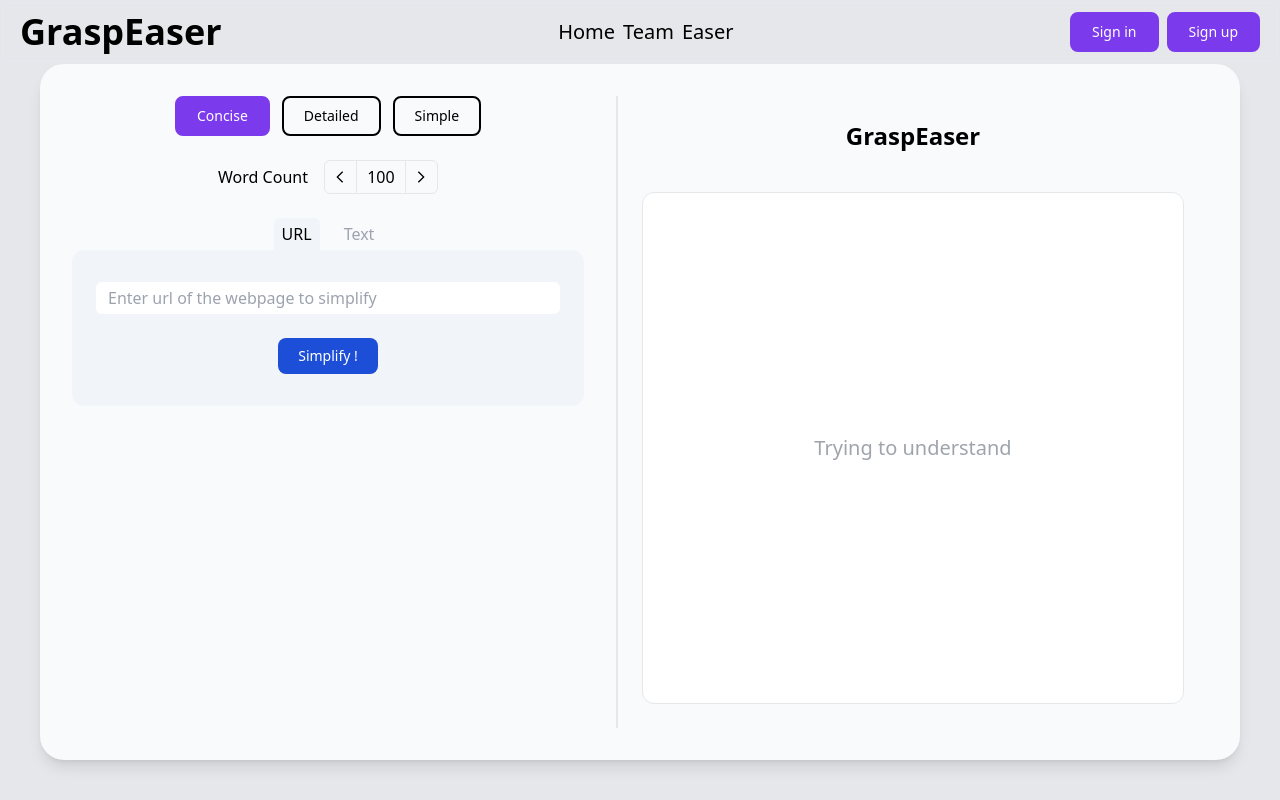
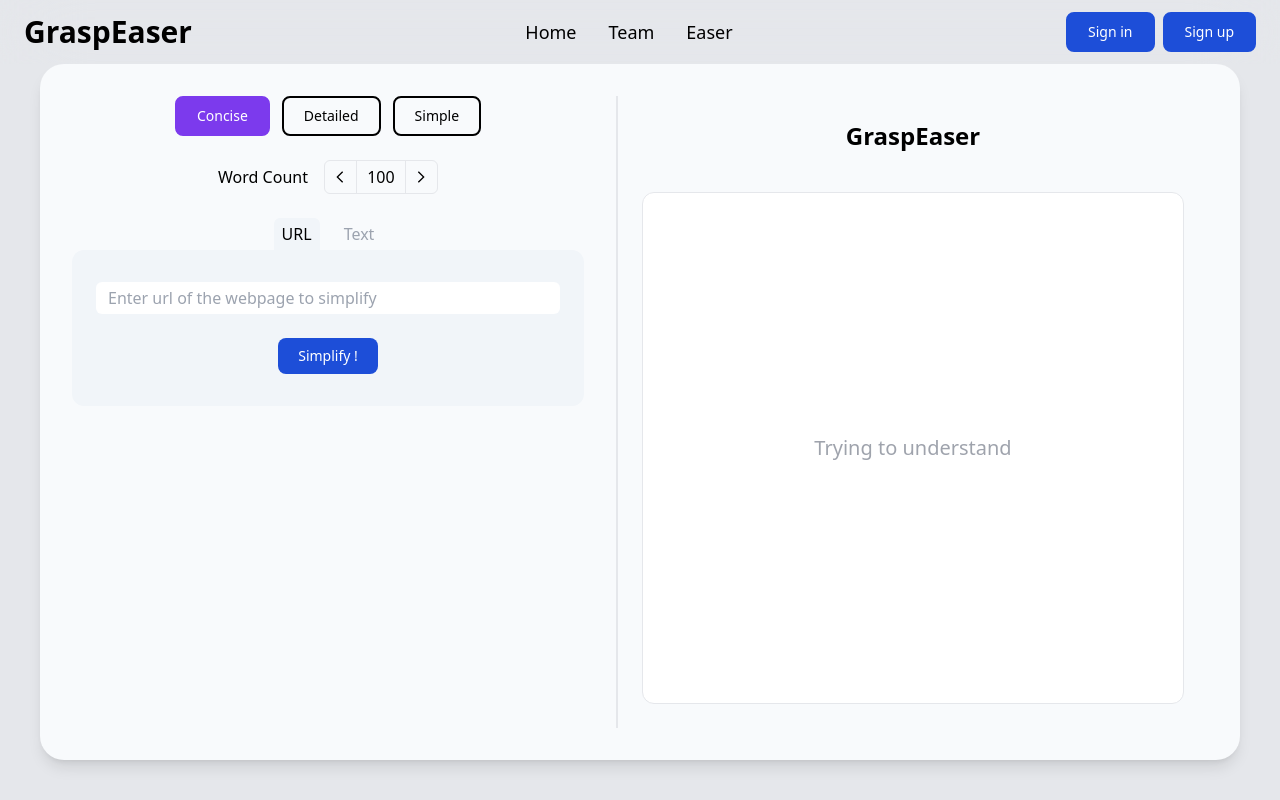
Before and after one commit to mohammedasimahmed/GraspEaser, a Next.js app in the folder apps/frontend/: page /easer in a window 1280 px wide. Built offline with nearby package versions, Linux system fonts and the light colour scheme.

Commit message:
fix: navbar responsiveness and hero animation

```diff
--- a/apps/frontend/src/components/sections/Hero.tsx
+++ b/apps/frontend/src/components/sections/Hero.tsx
@@ -1,6 +1,7 @@
 import React from "react";
 import { AuroraBackground } from "../ui/aurora-background";
 import herodata from "@/data/hero.json";
+import { FadeInAnimator } from "@/lib/animations";
 
 const Hero = () => {
   const { title, subtitle } = herodata;
@@ -8,8 +9,12 @@ const Hero = () => {
     <>
       <AuroraBackground>
         <div className="flex flex-col justify-center items-center">
-          <div className="text-6xl sm:text-7xl md:text-8xl font-semibold mb-5 text-center">{title}</div>
-          <div className="text-3xl md:text-4xl font-extralight text-center">{subtitle}</div>
+          <FadeInAnimator duration={1}>
+            <div className="text-6xl sm:text-7xl md:text-8xl font-semibold mb-5 text-center">{title}</div>
+          </FadeInAnimator>
+          <FadeInAnimator duration={2.5}>
+            <div className="text-3xl md:text-4xl font-extralight text-center">{subtitle}</div>
+          </FadeInAnimator>
         </div>
       </AuroraBackground>
     </>
--- a/apps/frontend/src/components/ui/button.tsx
+++ b/apps/frontend/src/components/ui/button.tsx
@@ -6,7 +6,8 @@ const baseClass = 'px-3 py-1 text-sm lg:px-5 lg:py-2 lg:text-medium rounded-lg f
 const variants = {
   'primary': 'bg-violet-600 hover:bg-violet-700 text-white border-2 border-violet-600 hover:bg-violet-700',
   'unselected': 'border-2 border-black text-black',
-  'submit': 'bg-blue-700 text-white hover:bg-blue-800 lg:text-medium'
+  'submit': 'bg-blue-700 text-white hover:bg-blue-800 lg:text-medium',
+  'secondary': 'bg-blue-700 hover:bg-blue-800 text-white border-2 border-blue-700 hover:bg-blue-800'
 };
 
 interface ButtonProps extends ButtonHTMLAttributes<HTMLButtonElement> {
--- a/apps/frontend/src/components/ui/navbar.tsx
+++ b/apps/frontend/src/components/ui/navbar.tsx
@@ -12,27 +12,27 @@ const Navbar = () => {
 
     return (
         <>
-            <nav className="w-screen fixed z-20 backdrop-blur-[3px] px-5 py-3">
+            <nav className="w-full fixed z-20 backdrop-blur-2xl px-6 py-3">
                 <div className="w-full flex items-center justify-between">
                     <Link href="/">
-                        <div className="text-4xl font-semibold">
+                        <div className="text-2xl lg:text-3xl font-semibold">
                             GraspEaser
                         </div>
                     </Link>
                     {/* Desktop View */}
-                    <div className="hidden md:flex flex-1 mx-3 justify-center items-center">
-                        <Link href="/" className="mr-2 text-xl">Home</Link>
-                        <Link href="/team" className="mr-2 text-xl">Team</Link>
-                        <Link href="/easer" className="text-xl">Easer</Link>
+                    <div className="hidden md:flex flex-1 gap-6 mx-3 justify-center items-center">
+                        <Link href="/" className="mr-2 text-lg">Home</Link>
+                        <Link href="/team" className="mr-2 text-lg">Team</Link>
+                        <Link href="/easer" className="text-lg">Easer</Link>
                     </div>
                     <div className="hidden md:flex">
                         <Link href="/signin" className='mr-2'>
-                            <Button>
+                            <Button variant='secondary'>
                                 Sign in
                             </Button>
                         </Link>
                         <Link href="/signup">
-                            <Button>
+                            <Button variant='secondary'>
                                 Sign up
                             </Button>
                         </Link>
--- /dev/null
+++ b/apps/frontend/src/lib/animations.tsx
@@ -0,0 +1,19 @@
+"use client";
+import { motion } from "framer-motion";
+
+interface FadeInAnimatorInterface {
+  duration?: number;
+  children?: React.ReactNode;
+};
+
+export const FadeInAnimator: React.FC<FadeInAnimatorInterface> = ({ duration=1.5 , children }) => {
+  return (
+    <motion.div
+    initial={{ opacity: 0 }}
+    animate={{ opacity: 1 }}
+    transition={{ duration }}
+    >
+      {children}
+    </motion.div>
+  );
+};
--- a/apps/frontend/tailwind.config.ts
+++ b/apps/frontend/tailwind.config.ts
@@ -13,6 +13,11 @@ module.exports = {
   darkMode: "class",
   theme: {
     extend: {
+      colors: {
+        trans: {
+          darkblue: "#2255ff44",
+        },
+      },
       animation: {
         aurora: "aurora 60s linear infinite",
       },
@@ -35,7 +40,7 @@ module.exports = {
 function addVariablesForColors({ addBase, theme }: any) {
   let allColors = flattenColorPalette(theme("colors"));
   let newVars = Object.fromEntries(
-    Object.entries(allColors).map(([key, val]) => [`--${key}`, val]),
+    Object.entries(allColors).map(([key, val]) => [`--${key}`, val])
   );
 
   addBase({
```
